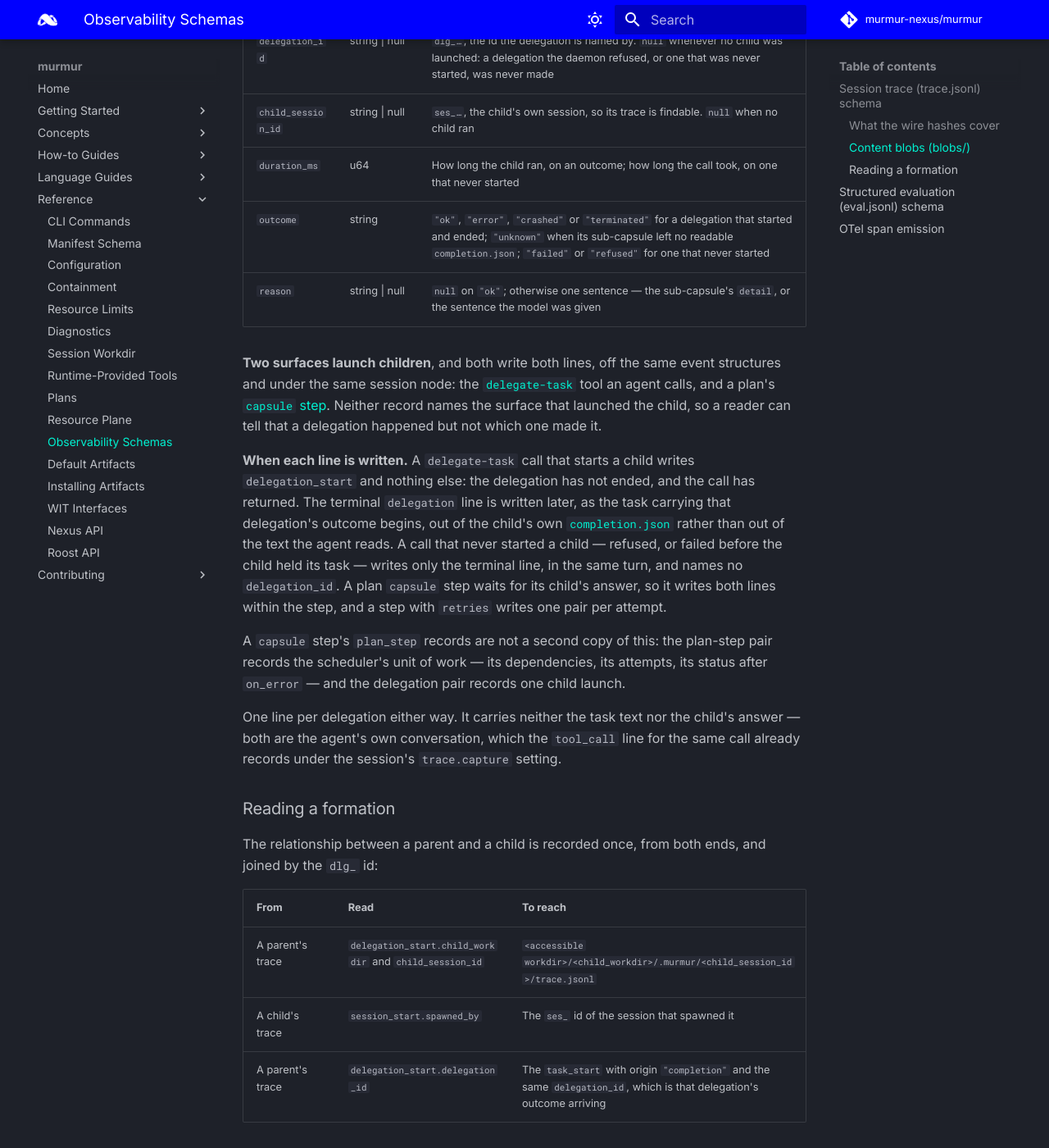
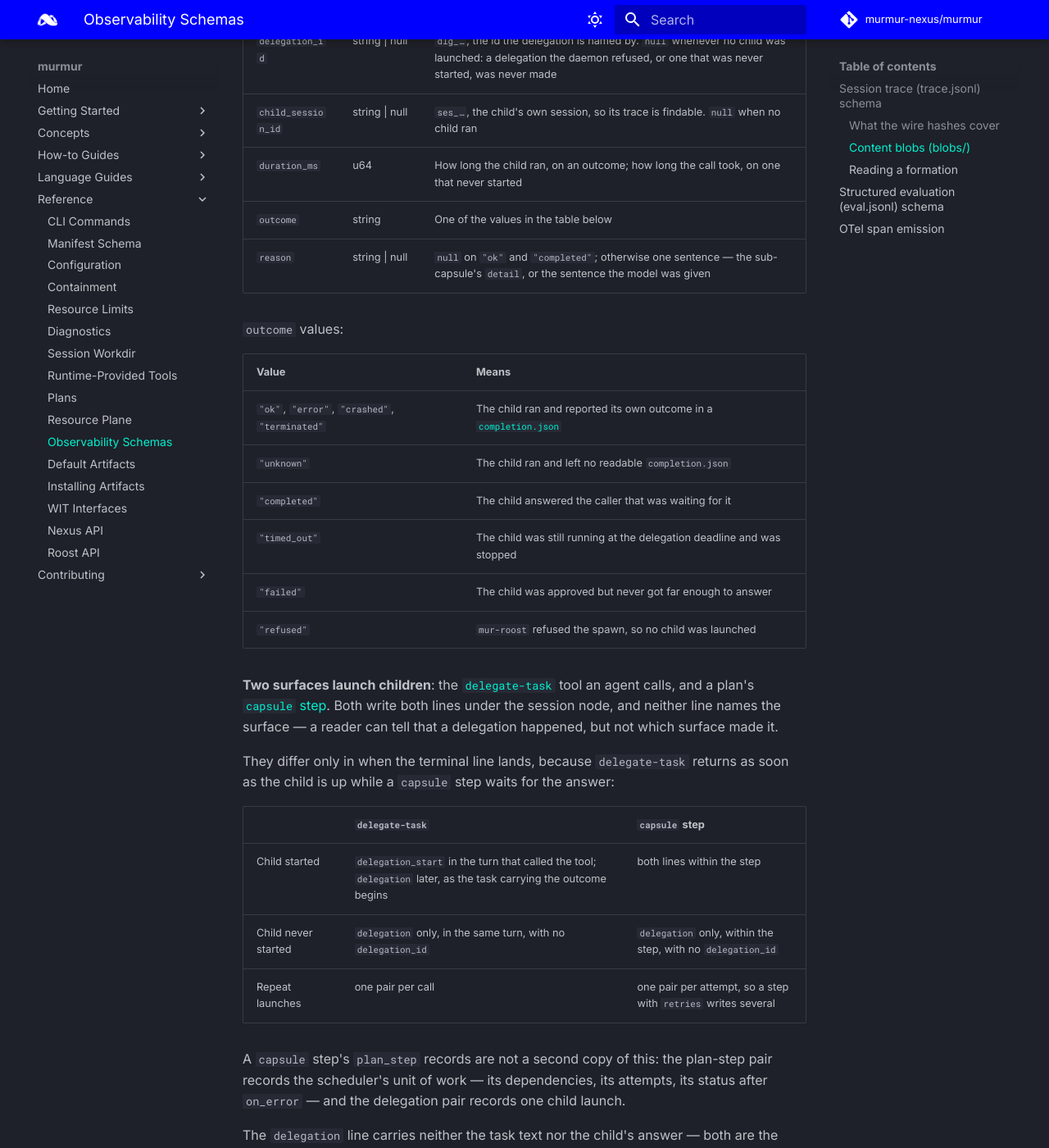
Before and after one commit to murmur-nexus/murmur, an MkDocs documentation site: the page built from docs/content/reference/observability-schemas.md, in a window 1280 px wide and 1400 px high, scrolled down 23455 px. Shown: the whole window at 82% size. Built offline with MkDocs 1.6.1 and Material for MkDocs 9.7.7, drawn with Linux system fonts in a browser that asks for light colours; comment, search, counter and statistics services are not loaded; some of the changed text lies outside the part shown.

Commit message:
Address review: hand a delegate-task child its declared environment
`DelegationPlane::start` passed an empty `child_env_allow`, so a child
launched through `delegate-task` inherited none of the host variables its
own manifest declares and died at manifest load with `E-MAN-003`. It now
reads the same declared-and-clamped set `DelegationPlane::delegate`
already computed for the plan path.

This was the one blocking finding of the first review: it left five cases
in `crates/murmur-cli/tests/delegation.rs` red, which the slice names as
cases that must pass. Those are now 10/10 in a whole-workspace run.

Also carries the four fixes the review made in the working tree: one
constructor per delegation record so the two appenders cannot drift, the
`completed` and `timed_out` outcomes documented in both the code and the
schema reference, and a test doc comment corrected to what its test
asserts.

```diff
--- a/docs/content/reference/observability-schemas.md
+++ b/docs/content/reference/observability-schemas.md
@@ -553,8 +553,8 @@
 | Field | Type | Notes |
 |---|---|---|
 | `delegation_id` | string | `dlg_…`, the id the delegation is named by. Always present: a delegation with no id was never launched and writes no line here |
-| `capsule` | string | The sub-capsule the agent named |
-| `version` | string | The version the agent named |
+| `capsule` | string | The sub-capsule that was named |
+| `version` | string | The version that was named |
 | `child_session_id` | string | `ses_…`, the session the child's runtime minted for itself |
 | `child_workdir` | string | The child's directory, relative to this capsule's accessible workdir. Join the two, then `.murmur/<child_session_id>/trace.jsonl`, to reach the child's own trace |
 
@@ -566,35 +566,46 @@
 
 | Field | Type | Notes |
 |---|---|---|
-| `capsule` | string | The sub-capsule the agent named |
-| `version` | string | The version the agent named |
+| `capsule` | string | The sub-capsule that was named |
+| `version` | string | The version that was named |
 | `delegation_id` | string \| null | `dlg_…`, the id the delegation is named by. `null` whenever no child was launched: a delegation the daemon refused, or one that was never started, was never made |
 | `child_session_id` | string \| null | `ses_…`, the child's own session, so its trace is findable. `null` when no child ran |
 | `duration_ms` | u64 | How long the child ran, on an outcome; how long the call took, on one that never started |
-| `outcome` | string | `"ok"`, `"error"`, `"crashed"` or `"terminated"` for a delegation that started and ended; `"unknown"` when its sub-capsule left no readable `completion.json`; `"failed"` or `"refused"` for one that never started |
-| `reason` | string \| null | `null` on `"ok"`; otherwise one sentence — the sub-capsule's `detail`, or the sentence the model was given |
+| `outcome` | string | One of the values in the table below |
+| `reason` | string \| null | `null` on `"ok"` and `"completed"`; otherwise one sentence — the sub-capsule's `detail`, or the sentence the model was given |
 
-**Two surfaces launch children**, and both write both lines, off the same event structures and
-under the same session node: the [`delegate-task`](runtime-provided-tools.md) tool an agent calls,
-and a plan's [`capsule` step](plans.md). Neither record names the surface that launched the child,
-so a reader can tell that a delegation happened but not which one made it.
+`outcome` values:
 
-**When each line is written.** A `delegate-task` call that starts a child writes `delegation_start`
-and nothing else: the delegation has not ended, and the call has returned. The terminal
-`delegation` line is written later, as the task carrying that delegation's outcome begins, out of
-the child's own [`completion.json`](roost-api.md#the-completion-path) rather than out of the text
-the agent reads. A call that never started a child — refused, or failed before the child held its
-task — writes only the terminal line, in the same turn, and names no `delegation_id`. A plan
-`capsule` step waits for its child's answer, so it writes both lines within the step, and a step
-with `retries` writes one pair per attempt.
+| Value | Means |
+|---|---|
+| `"ok"`, `"error"`, `"crashed"`, `"terminated"` | The child ran and reported its own outcome in a [`completion.json`](roost-api.md#the-completion-path) |
+| `"unknown"` | The child ran and left no readable `completion.json` |
+| `"completed"` | The child answered the caller that was waiting for it |
+| `"timed_out"` | The child was still running at the delegation deadline and was stopped |
+| `"failed"` | The child was approved but never got far enough to answer |
+| `"refused"` | `mur-roost` refused the spawn, so no child was launched |
+
+**Two surfaces launch children**: the [`delegate-task`](runtime-provided-tools.md) tool an agent
+calls, and a plan's [`capsule` step](plans.md). Both write both lines under the session node, and
+neither line names the surface — a reader can tell that a delegation happened, but not which
+surface made it.
+
+They differ only in when the terminal line lands, because `delegate-task` returns as soon as the
+child is up while a `capsule` step waits for the answer:
+
+| | `delegate-task` | `capsule` step |
+|---|---|---|
+| Child started | `delegation_start` in the turn that called the tool; `delegation` later, as the task carrying the outcome begins | both lines within the step |
+| Child never started | `delegation` only, in the same turn, with no `delegation_id` | `delegation` only, within the step, with no `delegation_id` |
+| Repeat launches | one pair per call | one pair per attempt, so a step with `retries` writes several |
 
 A `capsule` step's `plan_step` records are not a second copy of this: the plan-step pair records
 the scheduler's unit of work — its dependencies, its attempts, its status after `on_error` — and
 the delegation pair records one child launch.
 
-One line per delegation either way. It carries neither the task text nor the child's answer — both
-are the agent's own conversation, which the `tool_call` line for the same call already records
-under the session's `trace.capture` setting.
+The `delegation` line carries neither the task text nor the child's answer — both are the agent's
+own conversation, which the `tool_call` line for the same call already records under the session's
+[`trace.capture`](manifest.md#field-trace) setting.
 
 ### Reading a formation { #delegation-lineage }
 
```
Also changed, not shown: docs/content/reference/plans.md (+12 -0 lines), 3 other files.
